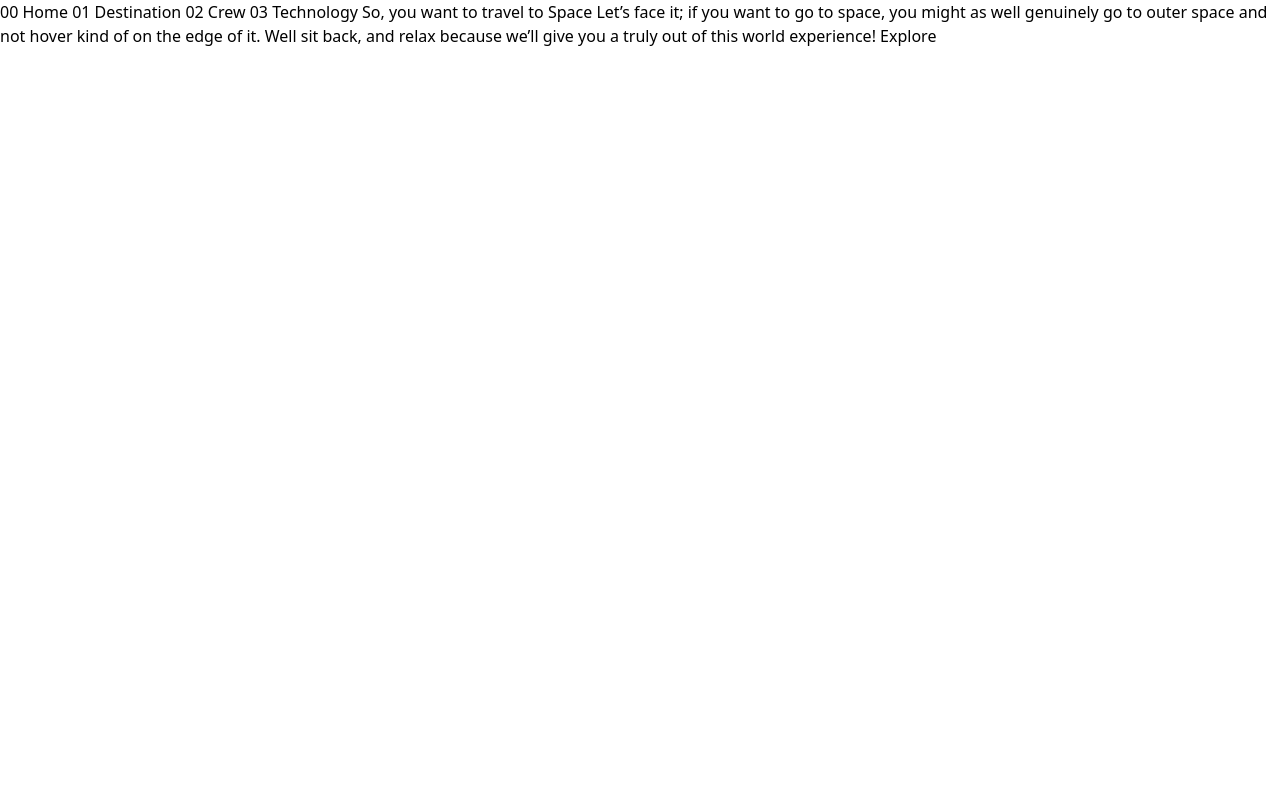
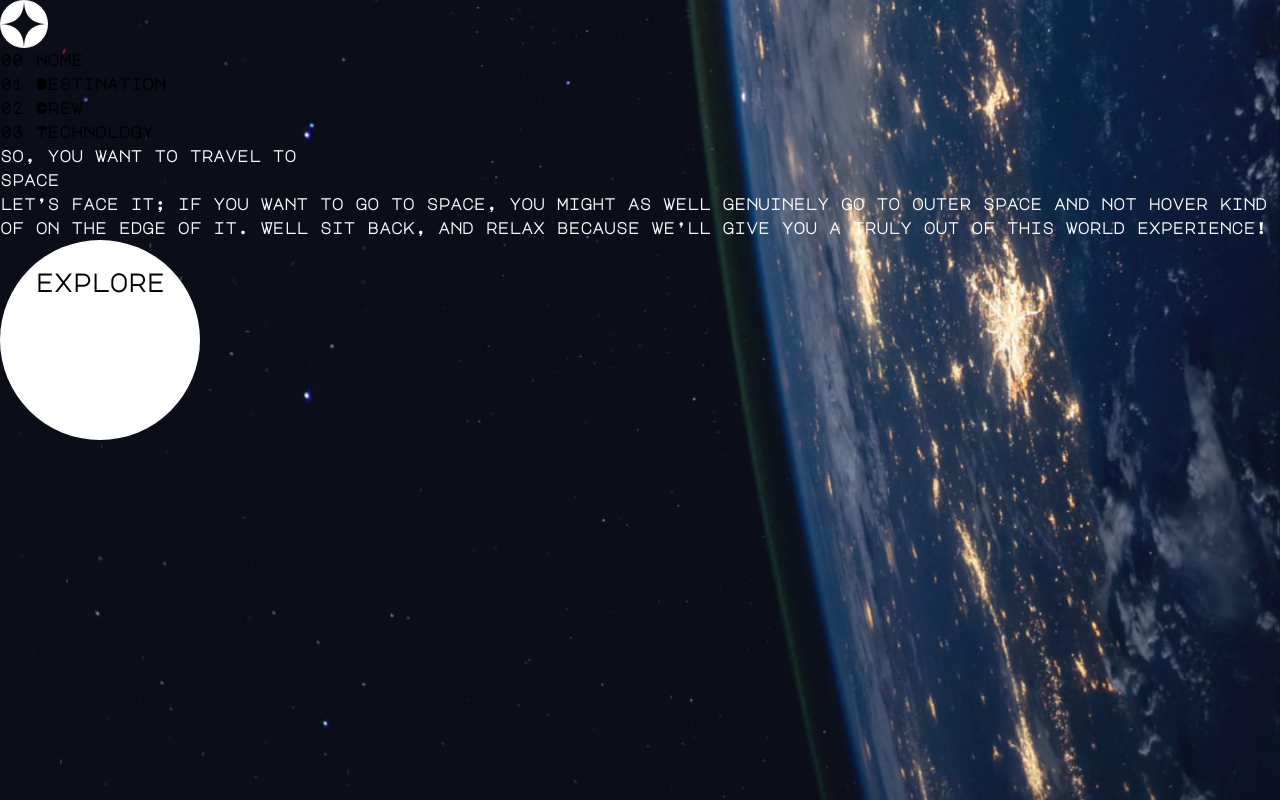
Before and after one commit to zahra-200/space-tourism-website, a website: page src/index.html in a window 1280 px wide. Drawn offline with Linux system fonts and the light colour scheme.

Commit message:
add font and some style

```diff
--- a/src/index.html
+++ b/src/index.html
@@ -4,24 +4,34 @@
   <meta charset="UTF-8">
   <meta name="viewport" content="width=device-width, initial-scale=1.0">
 
-  <link rel="icon" type="image/png" sizes="32x32" href="./assets/favicon-32x32.png">
+  <link rel="icon" type="image/png" sizes="32x32" href="../assets/favicon-32x32.png">
   <link href="output.css" rel="stylesheet">
+  <link rel="stylesheet" href="style.css">
 
   <title>Frontend Mentor | Space tourism website</title>
 </head>
-<body>
-  00 Home
-  01 Destination
-  02 Crew
-  03 Technology
+<body class=" h-screen min-[1020px]:bg-[url('../assets/home/background-home-desktop.jpg')] min-[450px]:bg-[url('../assets/home/background-home-tablet.jpg')] max-[450px]:bg-[url('../assets/home/background-home-mobile.jpg')] bg-no-repeat bg-cover">
+  <div>
+    <svg xmlns="http://www.w3.org/2000/svg" width="48" height="48"><g fill="none" fill-rule="evenodd"><circle cx="24" cy="24" r="24" fill="#FFF"/><path fill="#0B0D17" d="M24 0c0 16-8 24-24 24 15.718.114 23.718 8.114 24 24 0-16 8-24 24-24-16 0-24-8-24-24z"/></g></svg>
+    <ul>
+      <li>00 Home</li>
+      <li>01 Destination</li>
+      <li>02 Crew</li>
+      <li>03 Technology</li>
+    </ul>
 
-  So, you want to travel to
-  Space
-  Let’s face it; if you want to go to space, you might as well genuinely go to
-  outer space and not hover kind of on the edge of it. Well sit back, and relax
-  because we’ll give you a truly out of this world experience!
+  </div>
 
-  Explore
+<div class="text-white">
+  <h3>so, you want to travel to</h3>
+  <h1>space</h1>
+  <h5>let’s face it; if you want to go to space, you might as well genuinely go to
+    outer space and not hover kind of on the edge of it. Well sit back, and relax
+    because we’ll give you a truly out of this world experience!
+  </h5>
+</div>
+<h1 class="bg-white w-[200px] h-[200px] p-6 rounded-full text-center text-[25px]">explore</h1>
+
 
 </body>
 </html>
--- /dev/null
+++ b/src/style.css
@@ -0,0 +1,6 @@
+@import url('https://fonts.googleapis.com/css2?family=Major+Mono+Display&display=swap');
+body{
+    font-family: "Major Mono Display", monospace;
+    font-weight: 700;
+    font-style: normal;
+}
```
Also changed, not shown: src/output.css.
